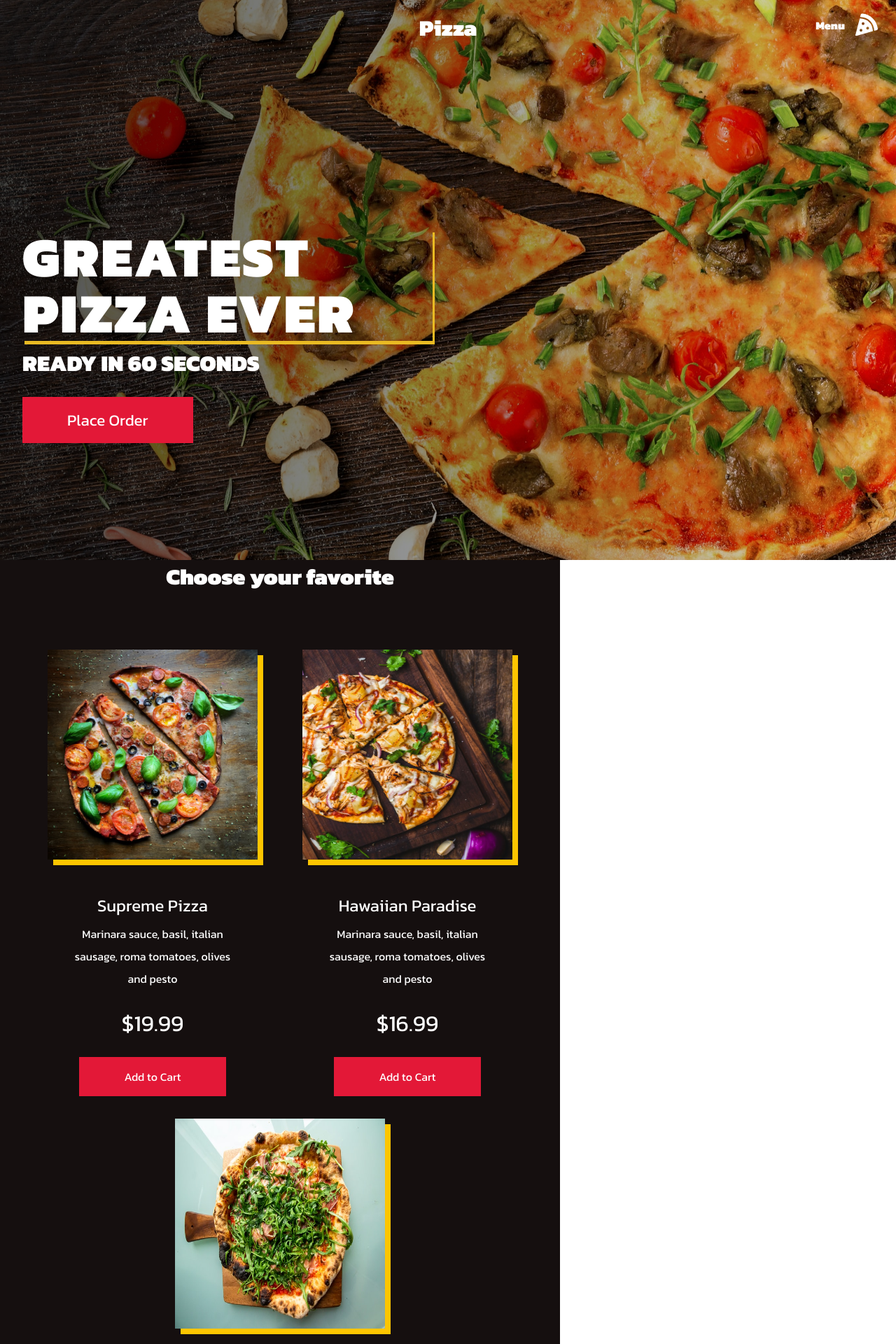
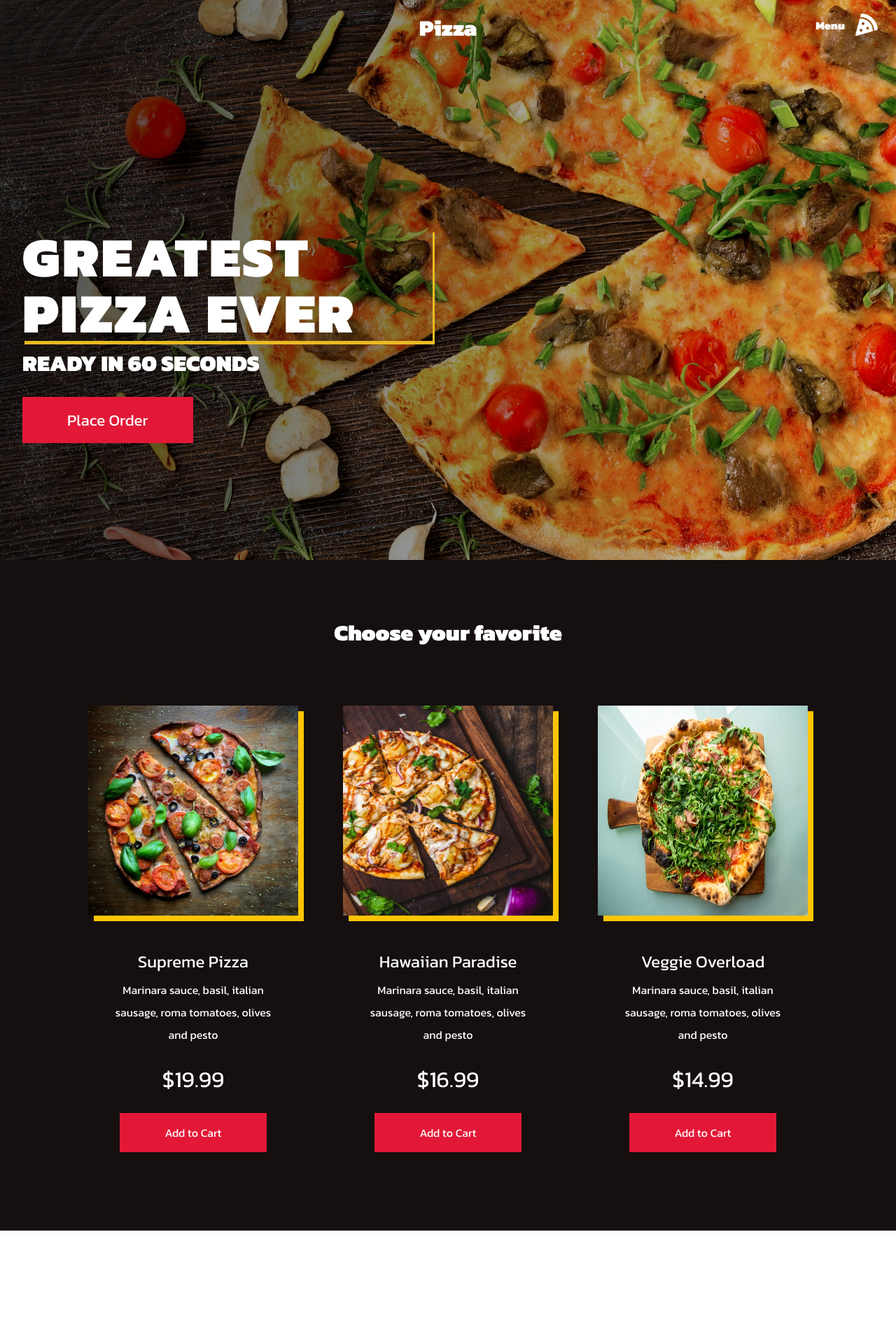
Before and after one commit to dvimukthi/pizza-website, a React (Create React App) app: page / in a window 1280 px wide. Shown: the top 1920 px of the page at 70% size. After the commit the page ends 1758 px from the top, so only its background shows below. Built offline with nearby package versions, Linux system fonts and the light colour scheme.

Commit message:
hero element edit

```diff
--- a/src/Components/Hero/HeroElements.js
+++ b/src/Components/Hero/HeroElements.js
@@ -12,7 +12,7 @@ export const HeroContainer = styled.div`
 export const HeroContent = styled.div`
   height: calc(100vh -80px);
   max-height: 100%;
-  width: 100vh;
+  width: 100vw;
   padding: 0rem calc((100vw - 1300px) / 2);
 `;
 
--- a/src/Components/Products/ProductsElements.js
+++ b/src/Components/Products/ProductsElements.js
@@ -1,9 +1,9 @@
 import styled from "styled-components";
 
 export const ProductsContainer = styled.div`
-  width: 100vh;
+  width: 100vw;
   min-height: 100vh;
-  padding: 5rem calc((100vw-1300px) / 2);
+  padding: 5rem calc((100vw - 1300px) / 2);
   background: #150f0f;
   color: #fff;
 `;
--- a/src/Components/Sidebar/SidebarElements.js
+++ b/src/Components/Sidebar/SidebarElements.js
@@ -1,4 +1,3 @@
-import Styled from "styled-components";
 import { Link } from "react-router-dom";
 import { FaTimes } from "react-icons/fa";
 import styled from "styled-components";
```
